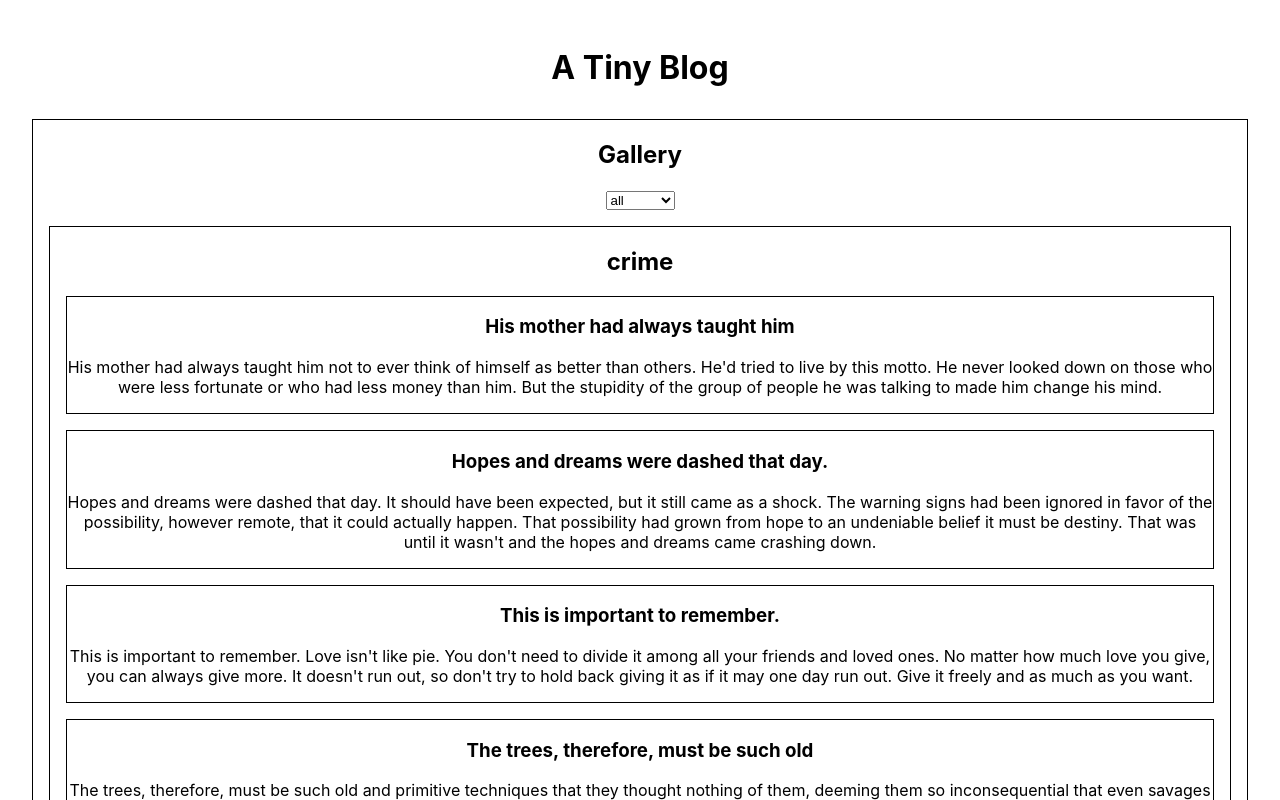
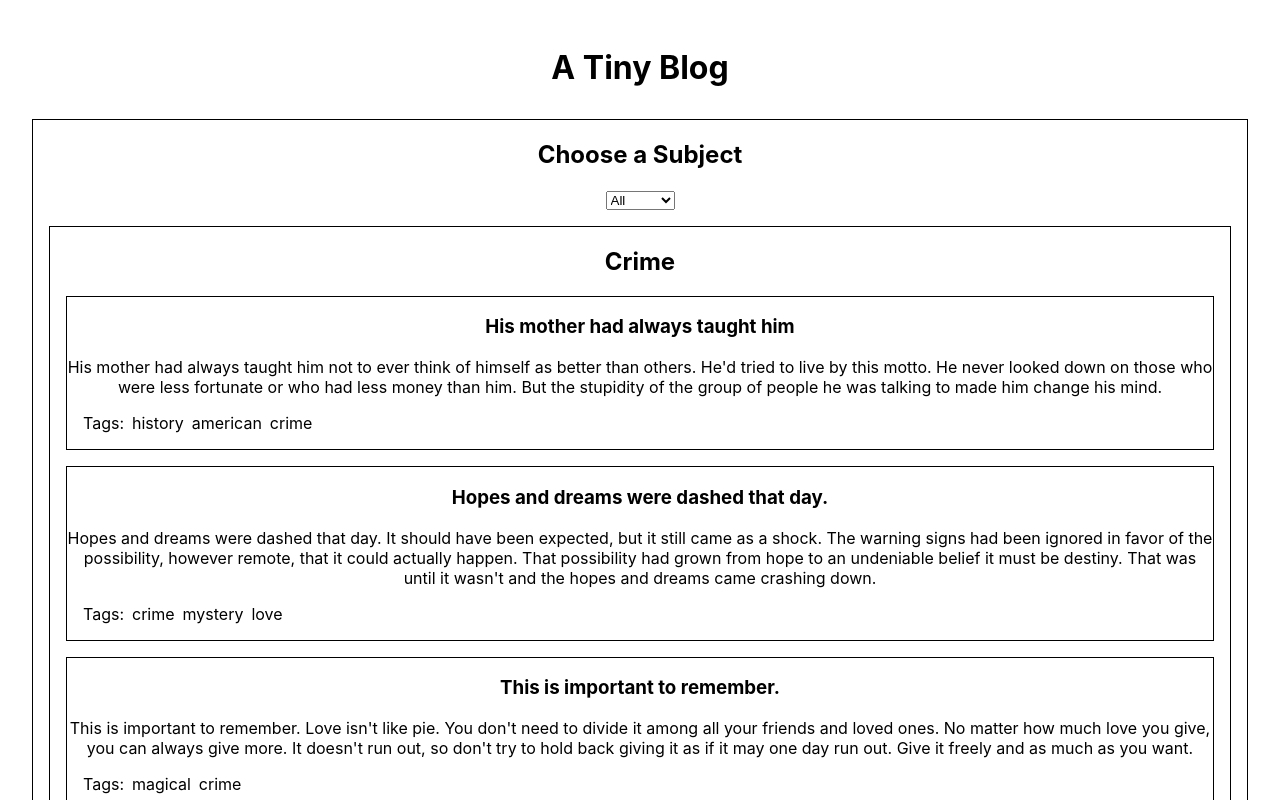
Before and after one commit to SMooreSwe/tiny-blog, a React (Create React App) app: page / in a window 1280 px wide. Shown: the top 800 px of the page. Built offline with nearby package versions, Linux system fonts and the light colour scheme.

Commit message:
now displaying tags

```diff
--- a/src/App.css
+++ b/src/App.css
@@ -21,3 +21,9 @@
   border: 1px solid black;
   margin: 1rem;
 }
+
+.blogcard__tagWrapper {
+  display: flex;
+  gap: 0.5rem;
+  margin: 1rem;
+}
--- a/src/components/BlogCard.tsx
+++ b/src/components/BlogCard.tsx
@@ -1,11 +1,20 @@
 import React from 'react'
 import { IBlogCardProps } from '../types'
 
-const BlogCard = ({ title, body }: IBlogCardProps) => {
+const BlogCard = (props: IBlogCardProps) => {
+    const { title, body, tags } = props.post
   return (
     <section className='blogSection__blogcard'>
         <h3 className=''>{title}</h3>
         <p>{body}</p>
+        <div className='blogcard__tagWrapper'>
+            <div>Tags:</div>
+            {tags && tags.map(tag => {
+                return (
+                    <div key={tag}>{tag}</div>
+                )
+            })}
+        </div>
     </section>
   )
 }
--- a/src/components/BlogSection.tsx
+++ b/src/components/BlogSection.tsx
@@ -1,14 +1,15 @@
 import React from 'react'
 import { IBlogSectionProps } from '../types'
 import BlogCard from './BlogCard'
+import { capitalise } from '../utils/utils'
 
 const BlogSection = ({ title, posts }: IBlogSectionProps) => {
   return (
     <div className='gallery__blogSection'>
-        <h2>{title}</h2>
+        <h2>{capitalise(title)}</h2>
         {posts && posts.map((post) => {
             return(
-            <BlogCard key={post.id} title={post.title} body={post.body}/>
+            <BlogCard key={post.id} post={post}/>
         )}
         )}
     </div>
--- a/src/components/Gallery.tsx
+++ b/src/components/Gallery.tsx
@@ -3,11 +3,10 @@ import { IGalleryProps, IPost } from '../types'
 import BlogSection from './BlogSection'
 import { mockResponse } from '../mockData/mockData'
 import TagFilter from './TagFilter'
+import { filter } from '../utils/utils'
 
 const Gallery = ({children}: IGalleryProps) => {
     const [data, setData] = useState<IPost[]>([])
-
-    const filter : string[] = [ "crime", "magical", "mystery", "history", "love"]
     const [filterOptions, setFilterOptions] = useState<string[]>(filter)
 
     useEffect(() => {
@@ -32,7 +31,7 @@ const Gallery = ({children}: IGalleryProps) => {
 
   return (
     <div className='app__gallery'>
-        <h2>Gallery</h2>
+        <h2>Choose a Subject</h2>
         <TagFilter list={filter} setter={filterSetter}/>
         {data && filterOptions.map((filter) => {
             const array = postSorter(filter, data)
--- a/src/components/TagFilter.tsx
+++ b/src/components/TagFilter.tsx
@@ -1,15 +1,16 @@
 import React, { useRef } from 'react'
 import { ITagFilterProps } from '../types'
+import { capitalise } from '../utils/utils'
 
 const TagFilter = ({list, setter}: ITagFilterProps) => {
     const filterChoice = useRef<HTMLSelectElement | null>(null)
 
   return (
     <select ref={filterChoice} onChange={() => setter(filterChoice.current!.value)}>
-        <option value={list}>all</option>
+        <option value={list}>All</option>
         {list && list.map((filterOption) =>{
             return(
-            <option key={filterOption} value={filterOption}>{filterOption}</option>
+            <option key={filterOption} value={filterOption}>{capitalise(filterOption)}</option>
             )
         })}
     </select>
--- a/src/types.ts
+++ b/src/types.ts
@@ -23,8 +23,7 @@ export interface IBlogSectionProps {
 }
 
 export interface IBlogCardProps {
-    title: string,
-    body: string,
+    post: IPost,
 }
 
 export interface ITagFilterProps {
--- /dev/null
+++ b/src/utils/utils.ts
@@ -0,0 +1,7 @@
+export const capitalise = (word: string) : string => {
+    const first =  word.charAt(0).toUpperCase()
+    const rest = word.slice(1)
+    return first + rest
+}
+
+export const filter : string[] = [ "crime", "magical", "mystery", "history", "love"]
```
